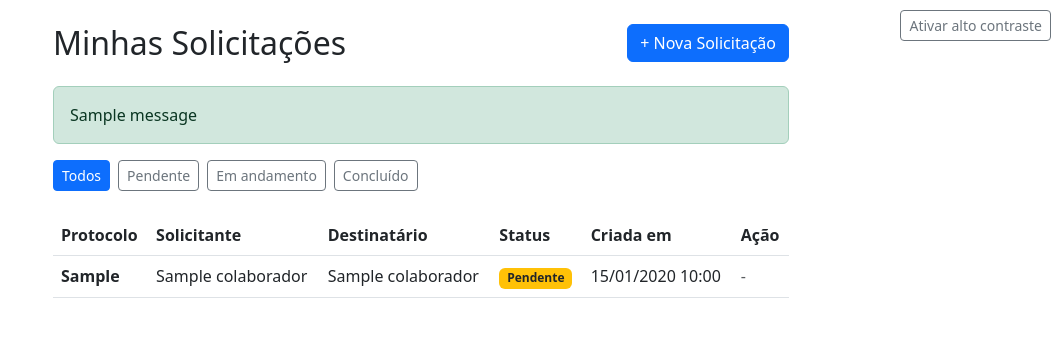
After one commit to raelisonjampa-source/srsi-abrafito, a Django app: page /solicitacoes/ in a window 1280 px wide. The commit adds this page. Shown: the top 337 px of the page, without its empty margins (219-1280 px from the left). Run offline with Django 5.2, Linux system fonts and the light colour scheme; a user stored in the database is signed in; tables that the repository leaves empty hold one stand-in row (values such as "Sample post"); one stand-in notice (Sample message) is shown.

Commit message:
Finalização do MVP - RF01 a RF04

```diff
--- a/solicitacoes/templates/base.html
+++ b/solicitacoes/templates/base.html
@@ -4,8 +4,71 @@
   <meta charset="UTF-8">
   <title>SRSI - ABRAFITO</title>
   <link href="https://cdn.jsdelivr.net/npm/bootstrap@5.3.0/dist/css/bootstrap.min.css" rel="stylesheet">
+  <style>
+    body.alto-contraste {
+      background-color: #000 !important;
+      color: #fff !important;
+    }
+    body.alto-contraste a,
+    body.alto-contraste label,
+    body.alto-contraste h1,
+    body.alto-contraste h2,
+    body.alto-contraste h3,
+    body.alto-contraste strong {
+      color: #ffff00 !important;
+    }
+    body.alto-contraste .btn,
+    body.alto-contraste input,
+    body.alto-contraste select,
+    body.alto-contraste textarea {
+      background-color: #000 !important;
+      color: #fff !important;
+      border: 2px solid #fff !important;
+    }
+    body.alto-contraste .text-muted {
+      color: #ccc !important;
+    }
+    body.alto-contraste .alert-success {
+      background-color: #003300 !important;
+      color: #00ff00 !important;
+      border: 2px solid #00ff00 !important;
+    }
+    #toggle-contraste {
+      position: fixed;
+      top: 10px;
+      right: 10px;
+      z-index: 1000;
+    }
+  </style>
 </head>
 <body>
+
+  <button id="toggle-contraste" class="btn btn-outline-secondary btn-sm" aria-pressed="false">
+    Ativar alto contraste
+  </button>
+
   {% block content %}{% endblock %}
+
+  <script>
+    document.addEventListener('DOMContentLoaded', function () {
+      const btn = document.getElementById('toggle-contraste');
+      const body = document.body;
+
+      if (localStorage.getItem('altoContraste') === 'ativado') {
+        body.classList.add('alto-contraste');
+        btn.setAttribute('aria-pressed', 'true');
+        btn.textContent = 'Desativar alto contraste';
+      }
+
+      btn.addEventListener('click', function () {
+        body.classList.toggle('alto-contraste');
+        const ativo = body.classList.contains('alto-contraste');
+        btn.setAttribute('aria-pressed', ativo);
+        btn.textContent = ativo ? 'Desativar alto contraste' : 'Ativar alto contraste';
+        localStorage.setItem('altoContraste', ativo ? 'ativado' : 'desativado');
+      });
+    });
+  </script>
+
 </body>
 </html>
--- a/solicitacoes/templates/solicitacoes/solicitacao_form.html
+++ b/solicitacoes/templates/solicitacoes/solicitacao_form.html
@@ -43,7 +43,7 @@
 
     <div class="d-flex gap-2">
       <button type="submit" class="btn btn-primary">Registrar solicitação</button>
-      <a href="{% url 'criar_solicitacao' %}" class="btn btn-outline-secondary">Cancelar</a>
+      <a href="{% url 'listar_solicitacoes' %}" class="btn btn-outline-secondary">Cancelar</a>
     </div>
   </form>
 </div>
--- /dev/null
+++ b/solicitacoes/templates/solicitacoes/solicitacao_lista.html
@@ -0,0 +1,83 @@
+{% extends "base.html" %}
+
+{% block content %}
+<div class="container py-4" style="max-width: 760px;">
+  <div class="d-flex justify-content-between align-items-center mb-4">
+    <h2 class="mb-0">Minhas Solicitações</h2>
+    <a href="{% url 'criar_solicitacao' %}" class="btn btn-primary">+ Nova Solicitação</a>
+  </div>
+
+  {% if messages %}
+    {% for message in messages %}
+      <div class="alert alert-success">{{ message }}</div>
+    {% endfor %}
+  {% endif %}
+
+  <div class="mb-4 d-flex gap-2">
+    <a href="{% url 'listar_solicitacoes' %}"
+       class="btn btn-sm {% if not status_filtro %}btn-primary{% else %}btn-outline-secondary{% endif %}">
+      Todos
+    </a>
+    <a href="{% url 'listar_solicitacoes' %}?status=pendente"
+       class="btn btn-sm {% if status_filtro == 'pendente' %}btn-primary{% else %}btn-outline-secondary{% endif %}">
+      Pendente
+    </a>
+    <a href="{% url 'listar_solicitacoes' %}?status=em_andamento"
+       class="btn btn-sm {% if status_filtro == 'em_andamento' %}btn-primary{% else %}btn-outline-secondary{% endif %}">
+      Em andamento
+    </a>
+    <a href="{% url 'listar_solicitacoes' %}?status=concluido"
+       class="btn btn-sm {% if status_filtro == 'concluido' %}btn-primary{% else %}btn-outline-secondary{% endif %}">
+      Concluído
+    </a>
+  </div>
+
+  {% if solicitacoes %}
+    <table class="table table-hover align-middle">
+      <thead>
+        <tr>
+          <th>Protocolo</th>
+          <th>Solicitante</th>
+          <th>Destinatário</th>
+          <th>Status</th>
+          <th>Criada em</th>
+          <th>Ação</th>
+        </tr>
+      </thead>
+      <tbody>
+        {% for s in solicitacoes %}
+          <tr>
+            <td><strong>{{ s.protocolo }}</strong></td>
+            <td>{{ s.solicitante.nome }}</td>
+            <td>{{ s.destinatario.nome }}</td>
+            <td>
+              {% if s.status == 'pendente' %}
+                <span class="badge bg-warning text-dark">Pendente</span>
+              {% elif s.status == 'em_andamento' %}
+                <span class="badge bg-primary">Em andamento</span>
+              {% else %}
+                <span class="badge bg-success">Concluído</span>
+              {% endif %}
+            </td>
+            <td>{{ s.data_hora_criacao|date:"d/m/Y H:i" }}</td>
+            <td>
+              {% if s.destinatario_id == colaborador.id and s.status != 'concluido' %}
+                <form method="post" action="{% url 'atualizar_status' s.id %}">
+                  {% csrf_token %}
+                  <button type="submit" class="btn btn-sm btn-outline-primary">
+                    {% if s.status == 'pendente' %}Iniciar{% else %}Concluir{% endif %}
+                  </button>
+                </form>
+              {% else %}
+                <span class="text-muted">-</span>
+              {% endif %}
+            </td>
+          </tr>
+        {% endfor %}
+      </tbody>
+    </table>
+  {% else %}
+    <p class="text-muted">Nenhuma solicitação encontrada.</p>
+  {% endif %}
+</div>
+{% endblock %}
--- a/solicitacoes/urls.py
+++ b/solicitacoes/urls.py
@@ -3,5 +3,7 @@ from . import views
 
 urlpatterns = [
     path('solicitacoes/nova/', views.criar_solicitacao, name='criar_solicitacao'),
-    # path('solicitacoes/', views.listar_solicitacoes, name='listar_solicitacoes'),  # RF02
+    path('solicitacoes/', views.listar_solicitacoes, name='listar_solicitacoes'),
+    path('solicitacoes/<int:solicitacao_id>/atualizar-status/', views.atualizar_status, name='atualizar_status'),
+
 ]
--- a/solicitacoes/views.py
+++ b/solicitacoes/views.py
@@ -3,7 +3,7 @@ from django.contrib.auth.decorators import login_required
 from django.shortcuts import render, redirect, get_object_or_404
 
 from .forms import SolicitacaoForm
-from .models import Colaborador
+from .models import Colaborador, Solicitacao, HistoricoStatus
 
 
 @login_required
@@ -30,3 +30,62 @@ def criar_solicitacao(request):
         'form': form,
         'solicitante': colaborador_solicitante,
     })
+
+
+@login_required
+def listar_solicitacoes(request):
+    colaborador = get_object_or_404(Colaborador, usuario=request.user)
+
+    status_filtro = request.GET.get('status', '')
+
+    solicitacoes = Solicitacao.objects.filter(
+        solicitante=colaborador
+    ) | Solicitacao.objects.filter(
+        destinatario=colaborador
+    )
+
+    if status_filtro:
+        solicitacoes = solicitacoes.filter(status=status_filtro)
+
+    solicitacoes = solicitacoes.order_by('-data_hora_criacao')
+
+    return render(request, 'solicitacoes/solicitacao_lista.html', {
+        'solicitacoes': solicitacoes,
+        'status_filtro': status_filtro,
+    })
+
+
+TRANSICOES_VALIDAS = {
+    'pendente': 'em_andamento',
+    'em_andamento': 'concluido',
+}
+
+
+@login_required
+def atualizar_status(request, solicitacao_id):
+    colaborador = get_object_or_404(Colaborador, usuario=request.user)
+    solicitacao = get_object_or_404(Solicitacao, id=solicitacao_id)
+
+    if solicitacao.destinatario_id != colaborador.id:
+        messages.error(request, "Você não tem permissão para alterar esta solicitação.")
+        return redirect('listar_solicitacoes')
+
+    status_atual = solicitacao.status
+    novo_status = TRANSICOES_VALIDAS.get(status_atual)
+
+    if not novo_status:
+        messages.error(request, "Esta solicitação já está concluída.")
+        return redirect('listar_solicitacoes')
+
+    HistoricoStatus.objects.create(
+        solicitacao=solicitacao,
+        status_anterior=status_atual,
+        status_novo=novo_status,
+        colaborador_responsavel=colaborador,
+    )
+
+    solicitacao.status = novo_status
+    solicitacao.save()
+
+    messages.success(request, f"Status atualizado para '{novo_status}'.")
+    return redirect('listar_solicitacoes')
```
Also changed, not shown: solicitacoes/tests.py (+59 -1 lines).
